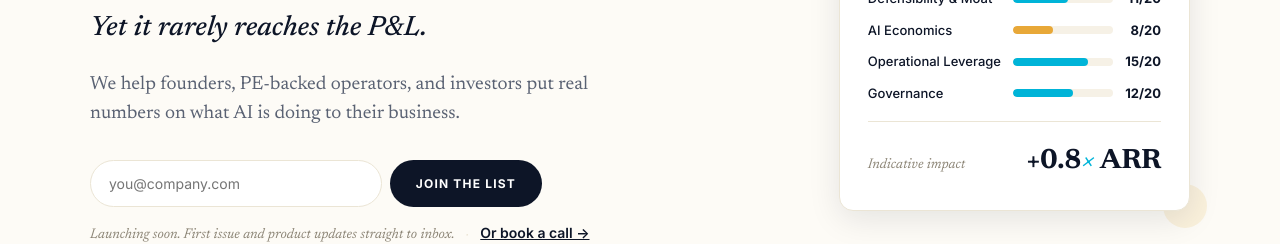
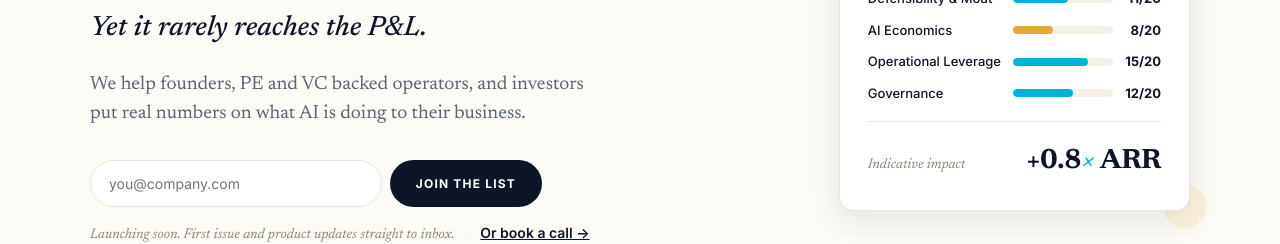
Before and after one commit to Arno-Meijer/avi-scorecard-landing, an Astro site: page / in a window 1280 px wide. Shown: the part 326-570 px from the top of the page. Built offline with nearby package versions, Linux system fonts and the light colour scheme; Astro itself is replaced by a stand-in of ours.

Commit message:
Hero sub: PE and VC backed operators (more inclusive)

```diff
--- a/src/pages/index.astro
+++ b/src/pages/index.astro
@@ -93,7 +93,7 @@ const callUrl = 'https://cal.com/christan-doornhof-bgrvnw/ai-exit-readiness-revi
         <h1 class="display">AI value is <span class="accent">measurable.</span></h1>
         <p class="hero-tension">Yet it rarely reaches the P&amp;L.</p>
         <p class="hero-sub">
-          We help founders, PE-backed operators, and investors put real numbers on what AI is doing to their business.
+          We help founders, PE and VC backed operators, and investors put real numbers on what AI is doing to their business.
         </p>
 
         <form
```
